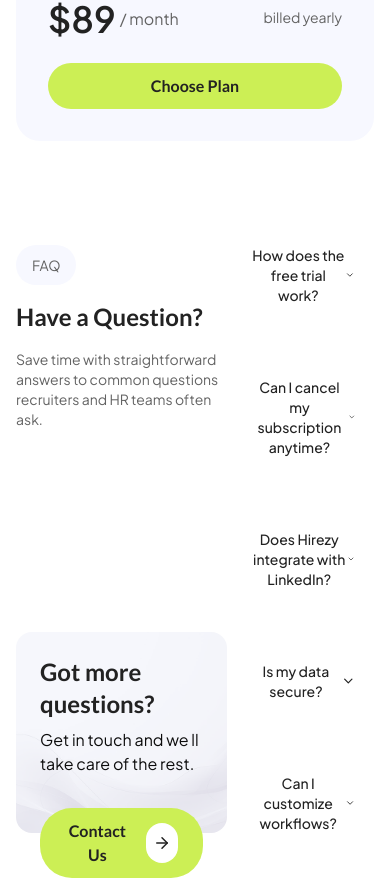
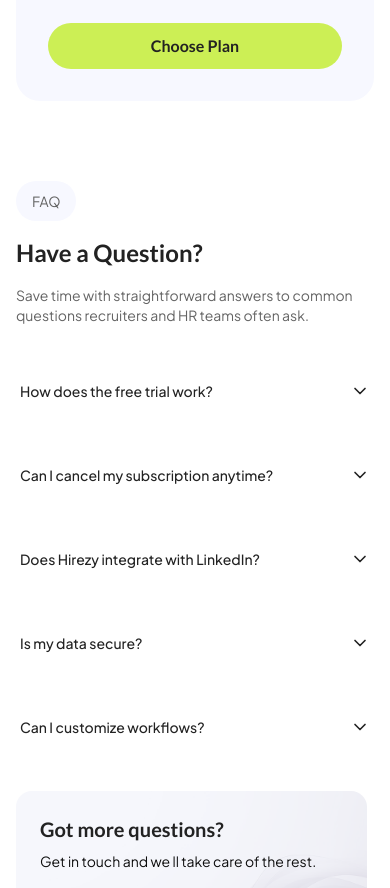
Before and after one commit to Bernardowert/project-hirezy, a Next.js app: page / in a window 390 px wide. Shown: the part 8496-9384 px from the top of the page. Built offline with nearby package versions, Linux system fonts and the light colour scheme.

Commit message:
finalização da section faq com responsivo

```diff
--- a/app/components/accordionFAQ/index.tsx
+++ b/app/components/accordionFAQ/index.tsx
@@ -33,10 +33,10 @@ export function AccordionFAQ({classname}: {classname?:string}){
          setOpenIndex(prev => prev === index ? null : index);
     }
     return(
-        <div className={`space-y-6 w-full ${classname ? classname : ""}`}>
+        <div className={`space-y-4 laptop:space-y-6 w-full ${classname ? classname : ""}`}>
                {
                  listingFAQ.map(({title, description}, index) => (
-                    <div className={`p-6 laptop:px-8 rounded-2xl transition-colors ease-linear ${openIndex === index ? "bg-blue-300" : "bg-white"}`} key={`${title + `${index}`}`}>
+                    <div className={`py-6 px-1 laptop:px-8 rounded-2xl transition-colors ease-linear ${openIndex === index ? "bg-blue-300" : "bg-white"}`} key={`${title + `${index}`}`}>
                         <button className="flex items-center justify-between w-full" onClick={() => toggleAccordion(index)}>
                              <h3 className="text-sm tablet:text-base laptop:text-lg text-black-500 font-medium">{title}</h3>
                              <ChevronUp size={20} color="#222222" className={`transition-transform ease-linear ${openIndex === index ? "rotate-0" : "rotate-180"}`}/>
--- a/app/components/sections/home/faq/index.tsx
+++ b/app/components/sections/home/faq/index.tsx
@@ -6,27 +6,27 @@ import { ArrowRight } from "lucide-react";
 
 export function SectionFaq(){
     return(
-        <section>
-            <ContainerGRID className="flex items-center justify-between">
-                  <div className="w-full max-w-112.5">
+        <section className="pt-10 pb-62.75 laptop:py-20">
+            <ContainerGRID className="flex items-start flex-col gap-8 laptop:gap-0 laptop:flex-row laptop:items-center justify-between relative laptop:static">
+                  <div className="w-full laptop:max-w-112.5">
                       <TitleSection
                       subtitle="FAQ"
                       title="Have a Question?"
                       description="Save time with straightforward answers to common questions recruiters and HR teams often ask."
                       isTxtCenter={false}
                       />
-                      <div className="w-full max-w-93 h-50.25 p-6 bg-bgForm bg-cover bg-no-repeat rounded-2xl mt-50.75">
-                           <strong className="text-2xl font-lato font-semibold text-black-500 block">Got more questions?</strong>
-                           <p className="opacity-95 mt-2 mb-8">Get in touch and we ll take care of the rest.</p>
-                           <Button className="flex items-center gap-4 py-2.5">
+                      <div className="w-full h-44.75 laptop:h-50.25 max-w-[90%] tablet:max-w-93  p-6 bg-bgForm bg-cover bg-no-repeat rounded-2xl laptop:mt-50.75 absolute -bottom-52.25 laptop:static">
+                           <strong className="text-xl laptop:text-2xl font-lato font-semibold text-black-500 block">Got more questions?</strong>
+                           <p className="opacity-95 text-sm laptop:text-base mt-2 mb-8">Get in touch and we ll take care of the rest.</p>
+                           <Button className="flex items-center gap-4 py-2 laptop:py-2.5">
                              <span>Contact Us</span>
-                             <div className="size-10 flex items-center justify-center bg-white rounded-full transition-colors ease-linear group-hover:bg-black-500 group-focus:bg-black-500">
-                                  <ArrowRight size={18} color="#222222" className="transition-all ease-linear group-hover:stroke-white group-focus:stroke-white"/>
+                             <div className="size-5.5 laptop:size-10 flex items-center justify-center bg-white rounded-full transition-colors ease-linear group-hover:bg-black-500 group-focus:bg-black-500">
+                                  <ArrowRight size={18} color="#222222" className="transition-all ease-linear group-hover:stroke-white group-focus:stroke-white max-w-3 laptop:max-w-full"/>
                              </div>
                            </Button>
                       </div>
                   </div>
-                  <AccordionFAQ classname="max-w-182.5"/>
+                  <AccordionFAQ classname="laptop:max-w-182.5"/>
             </ContainerGRID>
         </section>
     )
--- a/app/components/sections/home/price/index.tsx
+++ b/app/components/sections/home/price/index.tsx
@@ -8,7 +8,7 @@ import { PriceItems } from "./priceItems";
 
 export function SectionPrice(){
     return(
-        <section className="py-20">
+        <section className="py-10 laptop:py-20">
             <ContainerGRID>
                    <TitleSection subtitle="Pricing Plan" title="Simple Plans, Clear Value" description=" Choose a plan that fits your team needs."/>
                    <PriceItems/>
```
